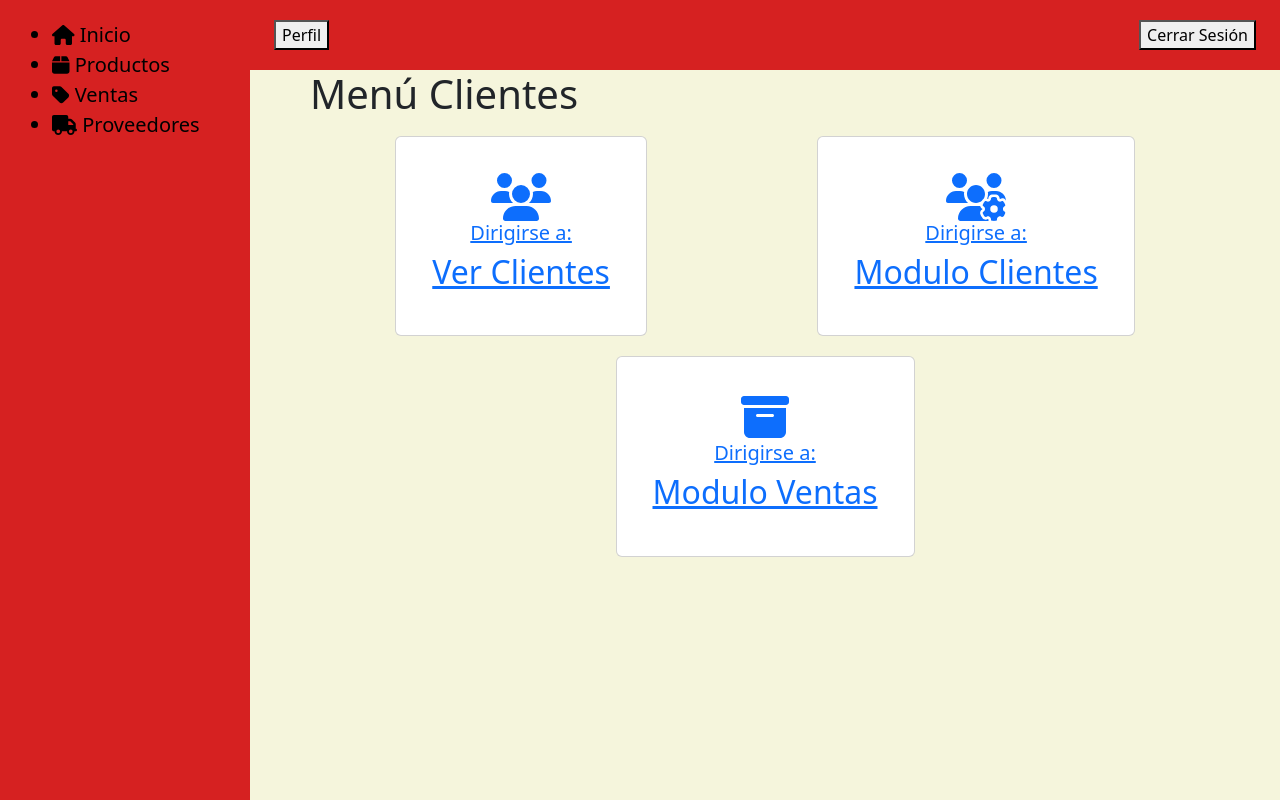
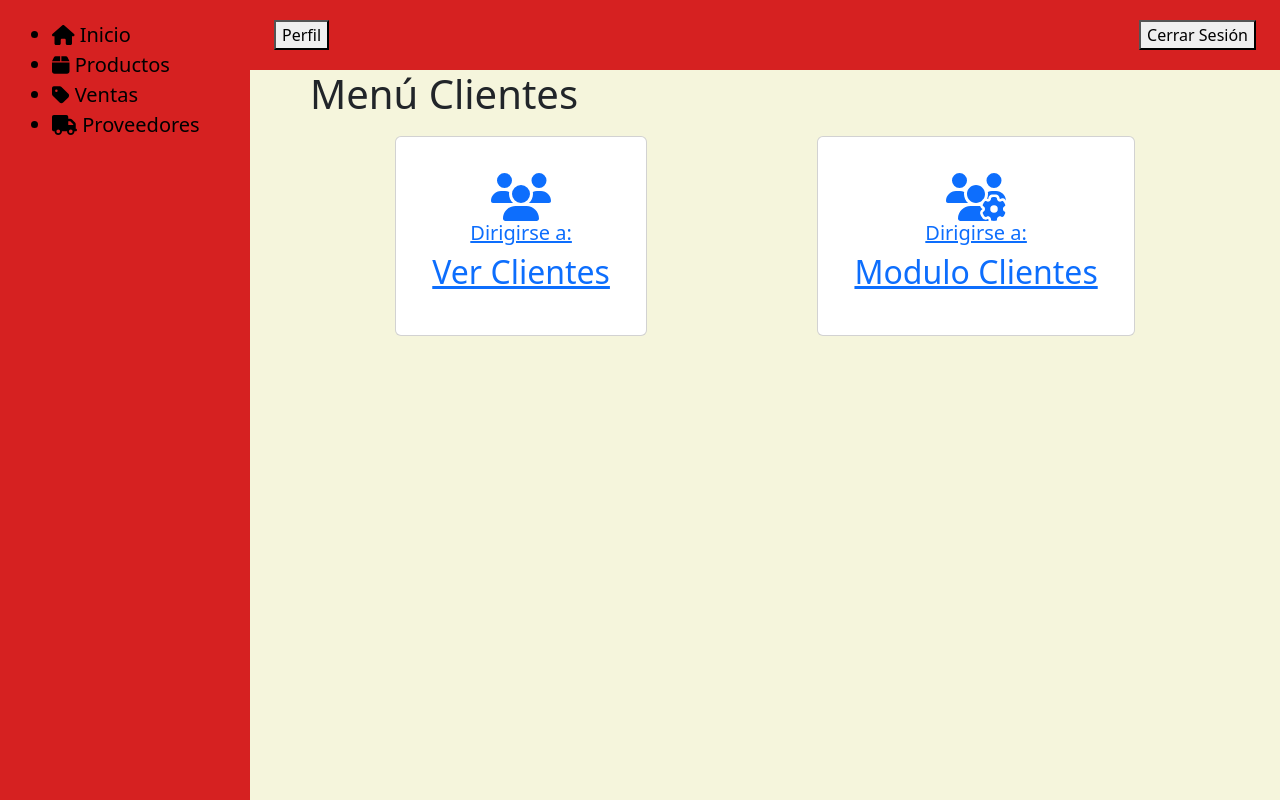
Before and after one commit to shelovespalace22/Frontend-Jucar, a React (Create React App) app: page /menu-ventas in a window 1280 px wide. Built offline with nearby package versions, Linux system fonts and the light colour scheme.

Commit message:
Eliminé un carta del menú

```diff
--- a/src/components/Menus/MenuSales.js
+++ b/src/components/Menus/MenuSales.js
@@ -32,16 +32,6 @@ const MenuSales = () => {
                         </Card.Body>
                     </Link>
                 </Card>
-
-                <Card className="custom-card">
-                    <Link to='/modulo-customers'>
-                        <Card.Body>
-                            <FontAwesomeIcon icon={faBoxArchive} size="3x" />
-                            <Card.Title>Dirigirse a:</Card.Title>
-                            <h2>Modulo Ventas</h2>
-                        </Card.Body>
-                    </Link>
-                </Card>
             </Container>
         </Container>
     );
```
